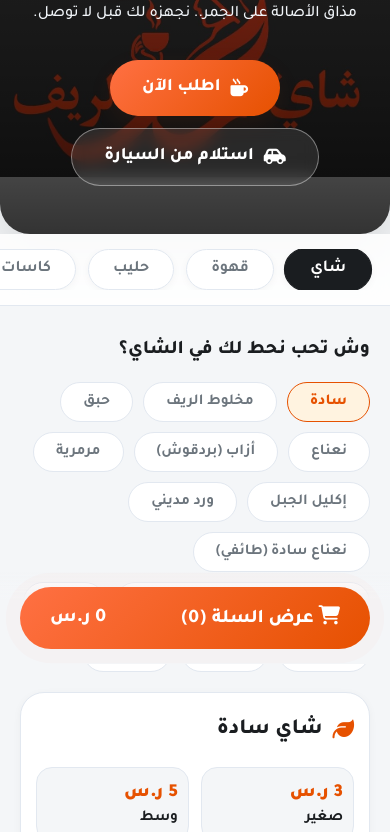
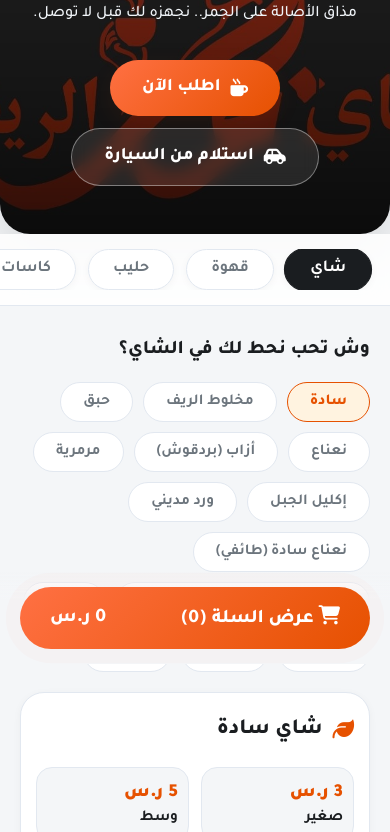
Before and after one commit to Geudheg/shahi-aljamr, a plain HTML site: page index.html in a window 390 px wide. Shown: the part 180-1012 px from the top of the page. Drawn offline with Linux system fonts and the light colour scheme.

Commit message:
Refactor background styles for mobile and update image
Updated background properties for mobile display and changed background image to logo.png.

```diff
--- a/index.html
+++ b/index.html
@@ -150,21 +150,13 @@
             align-items: center;
             text-align: center;
             position: relative;
-
-            /* --- التعديل هنا: فصل الخصائص لحل مشكلة الظهور في الجوال --- */
-            background-color: var(--surface-color);
-            background-image: linear-gradient(to bottom, rgba(0,0,0,0.4), rgba(0,0,0,0.8)), url('logo.jpg');
-            background-position: center center;
-            background-repeat: no-repeat;
-            background-size: contain; /* لاحتواء الصورة بالكامل بدون قص */
-            /* ------------------------------------------------------------- */
-
+            /* التعديل هنا: استخدام logo.png كخلفية */
+            background: linear-gradient(to bottom, rgba(0,0,0,0.4), rgba(0,0,0,0.8)), url('logo.jpg') center/cover no-repeat;
             color: white;
             border-bottom-left-radius: 40px;
             border-bottom-right-radius: 40px;
             box-shadow: var(--shadow-lg);
             overflow: hidden;
-            min-height: 40vh; /* لضمان وجود مساحة كافية لعرض الصورة */
         }
 
         .hero h1 {
@@ -634,7 +626,7 @@
         });
 
         // =========================================================================================
-        // --- المنطق البرمجي (جافاسكريبت) ---
+        // --- المنطق البرمجي (جافاسكريبت) من كودك الأصلي - بدون أي تعديل أو نقص في العمليات ---
         // =========================================================================================
 
         var PHONE="966535536731";
```
